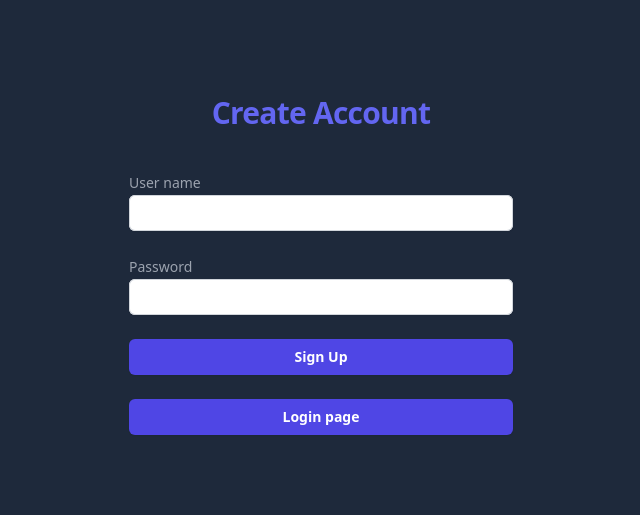
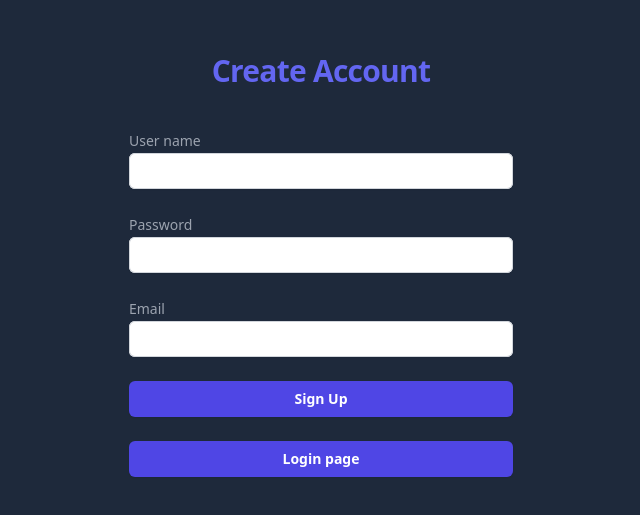
Before and after one commit to lornedrichardson/p3fp, a Next.js app: page /signup in a window 1280 px wide. Shown: the part 155-670 px from the top of the page, without its empty margins (319-959 px from the left). Built offline with nearby package versions, Linux system fonts and the light colour scheme; no server answers.

Commit message:
change for google SSO

```diff
--- a/app/api/user/route.ts
+++ b/app/api/user/route.ts
@@ -22,11 +22,12 @@ export async function POST(req: Request, res: NextApiResponse) {
                 where: { email: email},
             });
             if (foundUser.length) {
-                console.log(foundUser[0].user_id)
+                console.log('email is true ' + foundUser[0].user_id)
                 cookies().delete("user_id");
                 cookies().set('user_id', String(foundUser[0].user_id));
                 return NextResponse.json({ isLogin: true });
             } else {
+                console.log('email is false')
                 return NextResponse.json({ isLogin: false, canSignUp: true });
             }
         }
--- a/app/page.tsx
+++ b/app/page.tsx
@@ -1,7 +1,7 @@
 'use client'
 import { useEffect, useState } from 'react'
 import { useRouter } from 'next/navigation'
-import { useSession, signIn,signOut } from 'next-auth/react'
+import { useSession, signIn, signOut } from 'next-auth/react'
 import '../styles/globals.css'
 
 export default function Login() {
@@ -14,12 +14,18 @@ export default function Login() {
       const result = await fetch('api/user', {
         method: 'POST',
         headers: { "Content-type": "application/json; charset=UTF-8" },
-        body: JSON.stringify({ username: username, pw: password,email:session.user.email??''})
+        body: JSON.stringify({ username: username, pw: password, email: session.user.email ?? '' })
       })
       const data = await result.json()
-      if (data.isLogin) {
+      console.log(data)
+      if (data.isLogin === false && data.canSignUp) {
+        push(`http://localhost:3000/signup`)
+      }
+      else if (data.isLogin) {
+        console.log('is Login')
         push(`/games`)
-      } else {
+      }
+      else {
         signOut()
         // alert('dont find match user. Do you want to try again or sign up?')
       }
@@ -30,9 +36,8 @@ export default function Login() {
     console.log('yes')
     datapass()
   }
-  // useEffect(()=>{
-  //   deleteTokens()
-  // },[])
+  useEffect(()=>{
+   },[])
   return (
     <div className="flex min-h-full flex-1 flex-col justify-center px-6 py-12 lg:px-8 h-screen bg-slate-800">
       <div className="sm:mx-auto sm:w-full sm:max-w-sm">
@@ -88,8 +93,12 @@ export default function Login() {
             </button>
           </div>
           <button
-          className="flex w-full justify-center rounded-md bg-indigo-600 px-3 py-1.5 text-sm font-semibold leading-6 text-white shadow-sm hover:bg-indigo-500 focus-visible:outline focus-visible:outline-2 focus-visible:outline-offset-2 focus-visible:outline-indigo-600"
-          onClick={() => signIn()}>GOOGLE
+            className="flex w-full justify-center rounded-md bg-indigo-600 px-3 py-1.5 text-sm font-semibold leading-6 text-white shadow-sm hover:bg-indigo-500 focus-visible:outline focus-visible:outline-2 focus-visible:outline-offset-2 focus-visible:outline-indigo-600"
+            onClick={() => signIn()}>GOOGLE
+          </button>
+          <button
+            className="flex w-full justify-center rounded-md bg-indigo-600 px-3 py-1.5 text-sm font-semibold leading-6 text-white shadow-sm hover:bg-indigo-500 focus-visible:outline focus-visible:outline-2 focus-visible:outline-offset-2 focus-visible:outline-indigo-600"
+            onClick={() => signOut()}>Sign Out
           </button>
         </form>
 
--- a/app/signup/page.tsx
+++ b/app/signup/page.tsx
@@ -1,20 +1,23 @@
 'use client'
 import { useState } from 'react'
 import { useRouter } from 'next/navigation'
+import { useSession, signIn, signOut } from 'next-auth/react'
 import '../../styles/globals.css'
 
 
 export default function Page() {
+    const { data: session } = useSession()
     const { push } = useRouter()
     const [username, setUsername] = useState('')
     const [password, setPassword] = useState('')
+    const [email, setEmail] = useState('')
     const [isCreate, setIsCreate] = useState(true)
     const datapass = () => {
         const fetchresdata = async () => {
             const result = await fetch('api/user/signup', {
                 method: 'POST',
                 headers: { "Content-type": "application/json; charset=UTF-8" },
-                body: JSON.stringify({ username: username, password: password })
+                body: JSON.stringify({ username: username, pw: password })
             })
             const data = await result.json()
             if (data.isCreate) {
@@ -50,6 +53,7 @@ export default function Page() {
                         <input
                         className="block w-full rounded-md border-0 py-1.5 text-gray-900 shadow-sm ring-1 ring-inset ring-gray-300 placeholder:text-gray-400 focus:ring-2 focus:ring-inset focus:ring-indigo-600 sm:text-sm sm:leading-6"
                         type="text"
+                        defaultValue={session? session.user.name.split(' ').join('') : ''}
                         onChange={(e) => setUsername(e.target.value)} />
                     </div>
                     <div>
@@ -59,12 +63,23 @@ export default function Page() {
                         type="password"
                         onChange={(e) => setPassword(e.target.value)} />
                     </div>
+                    <div>
+                        <label className="block text-sm font-medium leading-6 text-gray-400">Email</label>
+                        <input
+                        className="block w-full rounded-md border-0 py-1.5 text-gray-900 shadow-sm ring-1 ring-inset ring-gray-300 placeholder:text-gray-400 focus:ring-2 focus:ring-inset focus:ring-indigo-600 sm:text-sm sm:leading-6"
+                        type="email"
+                        defaultValue={session? session.user.email : ''}
+                        onChange={(e) => setEmail(e.target.value)} />
+                    </div>
                     <button
                     className="flex w-full justify-center rounded-md bg-indigo-600 px-3 py-1.5 text-sm font-semibold leading-6 text-white shadow-sm hover:bg-indigo-500 focus-visible:outline focus-visible:outline-2 focus-visible:outline-offset-2 focus-visible:outline-indigo-600"
                     type='submit'>Sign Up</button>
                     <button type="button"
                     className="flex w-full justify-center rounded-md bg-indigo-600 px-3 py-1.5 text-sm font-semibold leading-6 text-white shadow-sm hover:bg-indigo-500 focus-visible:outline focus-visible:outline-2 focus-visible:outline-offset-2 focus-visible:outline-indigo-600"
-                    onClick={() => { push('/') }}>Login page</button>
+                    onClick={(e) => {
+                        e.preventDefault
+                        push('/')
+                        }}>Login page</button>
                 </form>
             </div>
             {isCreate ? '' : 'User name alright used Please try different user name'}
```
Also changed, not shown: 1 other file (tests, documents, lock files or other folders).
